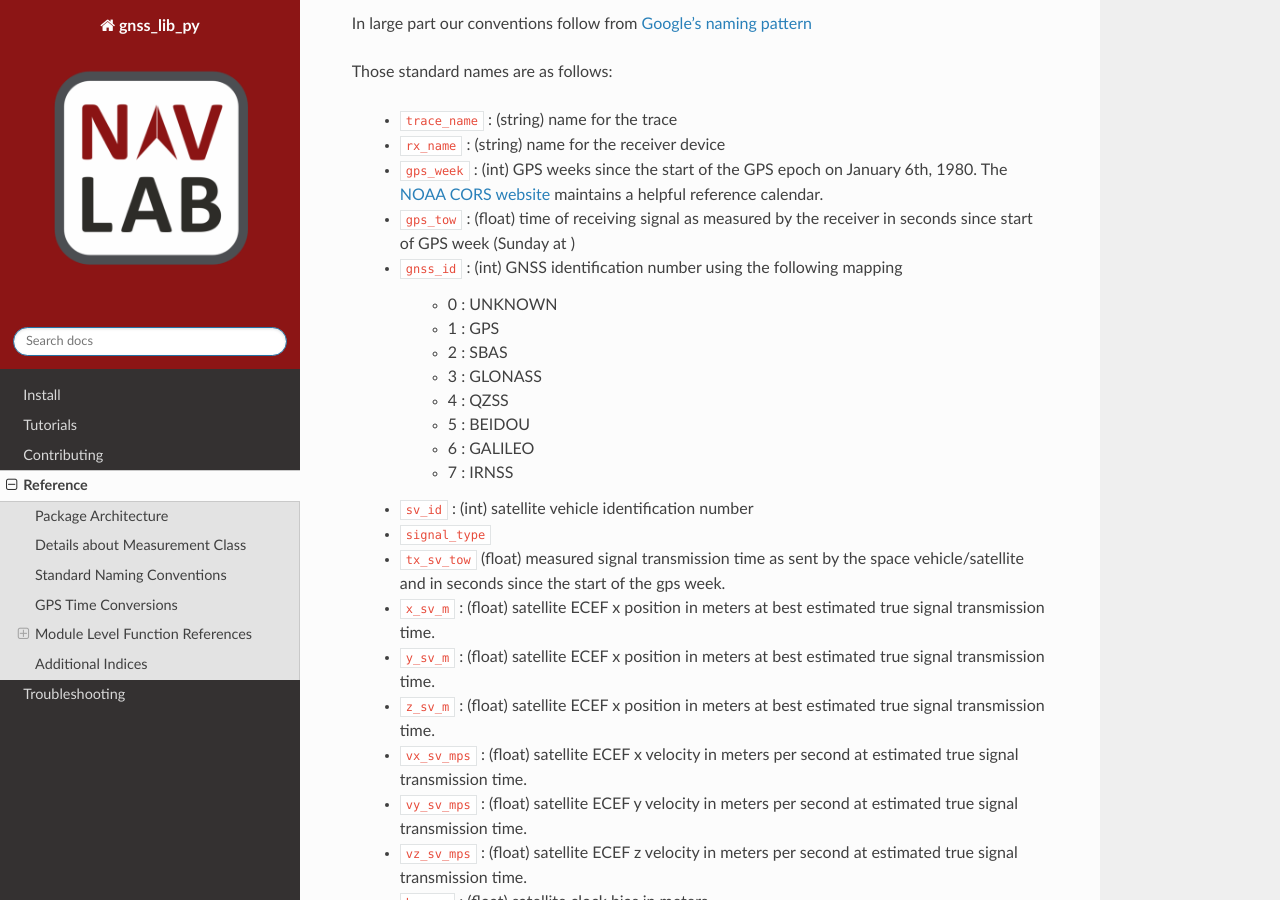
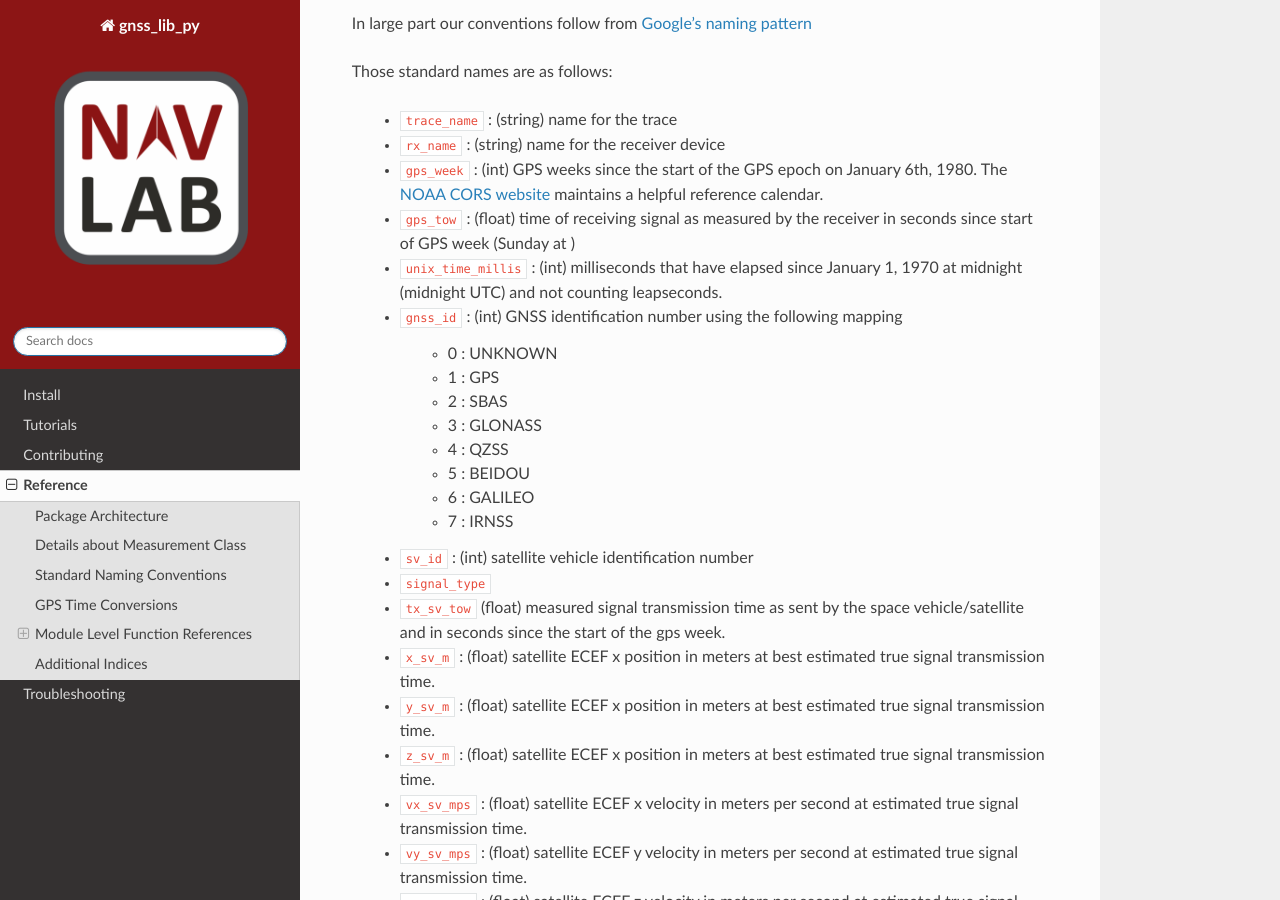
Before and after one commit to Stanford-NavLab/gnss_lib_py, a Sphinx documentation site: the page built from docs/source/reference/reference.rst, in a window 1280 px wide and 900 px high, scrolled down 754 px. Built offline with Sphinx 7.4.7 and the Read the Docs theme 2.0.0, drawn with Linux system fonts in a browser that asks for light colours.

Commit message:
add reference to unix_time_millis

```diff
--- a/docs/source/reference/reference.rst
+++ b/docs/source/reference/reference.rst
@@ -42,6 +42,9 @@ Those standard names are as follows:
     maintains a helpful reference calendar.
   * :code:`gps_tow` : (float) time of receiving signal as measured by
     the receiver in seconds since start of GPS week (Sunday at )
+  * :code:`unix_time_millis` : (int) milliseconds that have elapsed
+    since January 1, 1970 at midnight (midnight UTC) and not counting
+    leapseconds.
   * :code:`gnss_id` : (int) GNSS identification number using
     the following mapping
 
```
